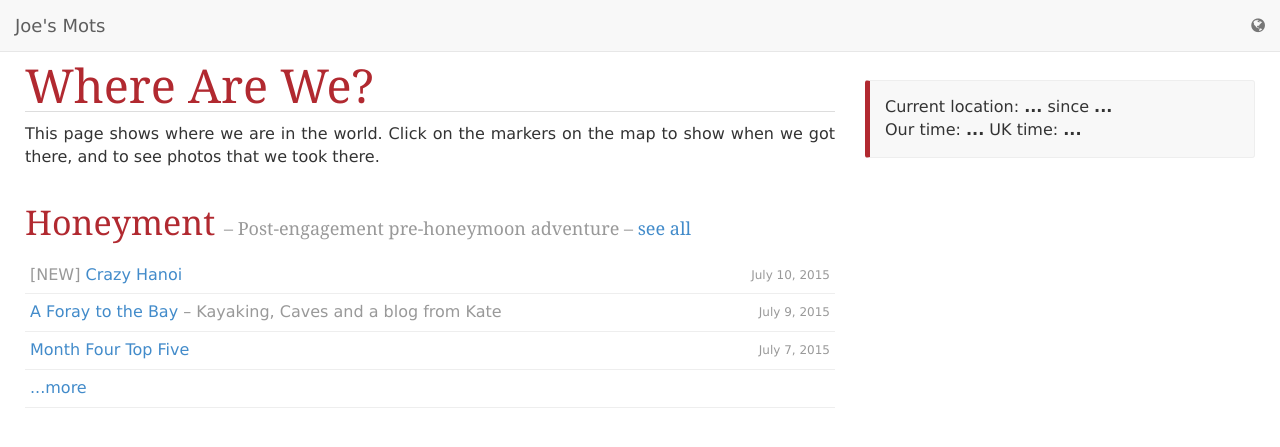
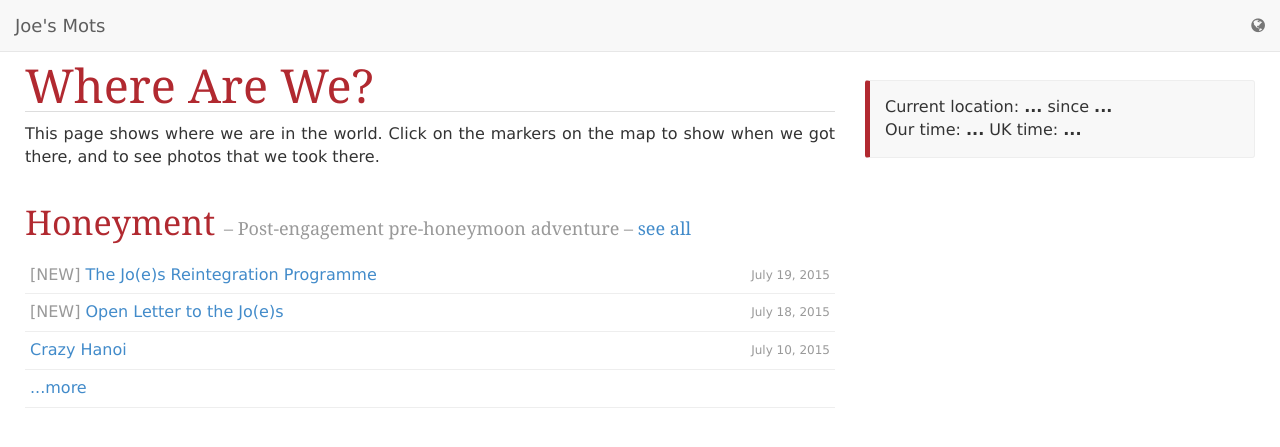
Before and after one commit to joekearney/joekearney.github.io, a Jekyll site: the page built from _posts/2015-01-01-where-are-we.html, in a window 1280 px wide and 1348 px high, cut to the strip 0-936 px from the top of the window. Shown: the top 447 px of the strip. Built offline with Jekyll 4.4.1, drawn with Linux system fonts in a browser that asks for light colours; nearby versions of some CDN libraries; some web fonts are replaced; some of the changed lines change nothing that is shown.

Commit message:
kate's blogs

```diff
--- a/_posts/2015-07-10-crazy-hanoi.md
+++ b/_posts/2015-07-10-crazy-hanoi.md
@@ -6,7 +6,6 @@ categories:
 - travel
 tags:
 - travel
-- new
 status: publish
 type: post
 published: true
--- /dev/null
+++ b/_posts/2015-07-18-open-letter-to-the-joes.md
@@ -0,0 +1,30 @@
+---
+layout: post
+title: "Open Letter to the Jo(e)s"
+description: ""
+categories:
+- travel
+tags:
+- travel
+- new
+status: publish
+type: post
+published: true
+author: Kate Jones
+---
+
+Sadly it's time for my holiday with you two to come to an end. Thanks for having me along for the ride -- it's been ace!
+
+However, before I head off, I think it's apt to check in on [the Ts&Cs you set me](/posts/dear-kate/) upon joining you. So have I met them? Here's my take:
+
+1. Guest blog. [Tick](/posts/foray-to-the-bay). Two, if you include this. Double tick.
+1. Tour guide. Hmmm. I've read you informative sections from the guidebook, managed the kitty for at least a day and suggested some fun activities. Does this count? Tick (Let's not focus on the finer points like the train that couldn't be booked, and the half-day trip that needed a day. Mere details. So I'm a tour guide who doesn't like details.)
+1. Jogging. Substituted with kayaking, cycling and waking. Tick, IMO.
+1. Karaoke. We haven't had the chance. But I have serenaded you on many an occasion with a least one correct line from a number of hits of today and yester-year. Tick, surely?
+1. Reintegration. See [separate blog](/posts/the-joes-reintegration-programme/). No tick.
+
+I hope you'll agree I did ok. Under the circumstances.
+
+So now I'll bid you farewell -- I'll look forward to seeing both you back in the smoke and in the meantime have an amazing last couple of days of your honeyment.
+
+Kate x
--- /dev/null
+++ b/_posts/2015-07-19-the-joes-reintegration-programme.md
@@ -0,0 +1,29 @@
+---
+layout: post
+title: "The Jo(e)s Reintegration Programme"
+description: ""
+categories:
+- travel
+tags:
+- travel
+- new
+status: publish
+type: post
+published: true
+author: Kate Jones
+---
+
+On arrival at Hong Kong airport, the Jo(e)s looked just like the couple I'd waved goodbye to in the UK, four months previously. Albeit a little bit tanned.
+
+However, throughout the subsequent days of our holiday I discovered new things about my friends. Were these latent, hitherto hidden habits? Or behaviours learnt after months of travelling, often hungry and homeless, out in the wilderness with only small mammals for company? Or, perhaps traits of other cultures, observed and learnt anew?
+
+One of the Ts and Cs of my being allowed to join the Jo(e)s was the reintegration test -- I was to point out any "socially unacceptable habits" in order to ensure they return from their honeyment able to rejoin British society. Therefore I feel duty-bound to recount what I discovered, lest it creep into their UK life and hinder their social progress.
+
+So here goes:
+
+* Saving up bottles of water (and even just bottles for water) for flights, long walks, or possibly the apocalypse
+* Obsessive compulsive muesli bar eating disorder (OCMBED) for the curing of the hanger
+* Saving tissues, presumably for use as kindling, again during the apocalypse
+* Occasionally dressing the same. For no discernible reason
+
+Although now I come to think of it, these are all habits that could come in handy back in the UK. On tube journeys, for example. Or picnics. Or for wardrobe space-saving. And I guess I should confess I've on occasion been struck by OCMBED. So perhaps I've failed the reintegration test. As the saying goes, if you can't beat them, join them.
```
